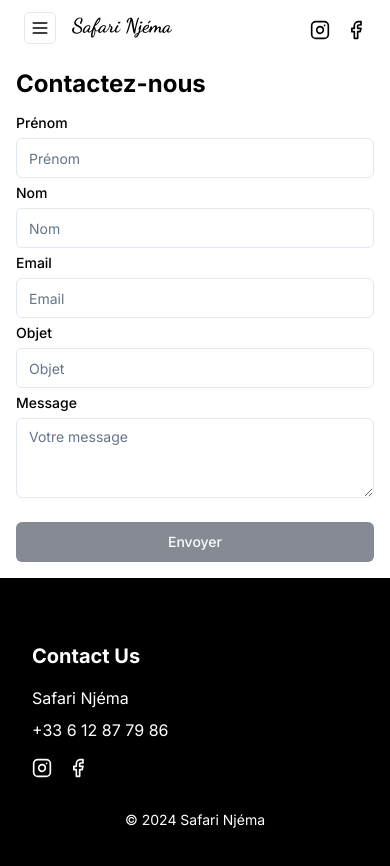
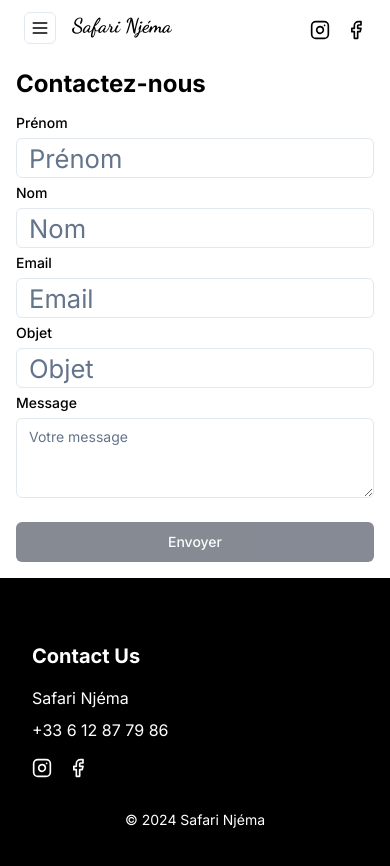
Before and after one commit to naovich/safari, a Next.js app: page /contact in a window 390 px wide. Shown: the top 866 px of the page. Built offline with nearby package versions, Linux system fonts and the light colour scheme; a web font is replaced by a local one.

Commit message:
input mobile 1.6rem

```diff
--- a/src/components/ui/input.tsx
+++ b/src/components/ui/input.tsx
@@ -1,6 +1,6 @@
-import * as React from "react"
+import * as React from "react";
 
-import { cn } from "@/lib/utils"
+import { cn } from "@/lib/utils";
 
 export interface InputProps
   extends React.InputHTMLAttributes<HTMLInputElement> {}
@@ -11,15 +11,15 @@
       <input
         type={type}
         className={cn(
-          "flex h-10 w-full rounded-md border border-input bg-background px-3 py-2 text-sm ring-offset-background file:border-0 file:bg-transparent file:text-sm file:font-medium placeholder:text-muted-foreground focus-visible:outline-none focus-visible:ring-2 focus-visible:ring-ring focus-visible:ring-offset-2 disabled:cursor-not-allowed disabled:opacity-50",
-          className
+          "flex h-10 w-full rounded-md border border-input bg-background px-3 py-2 text-[1.6rem] ring-offset-background file:border-0 file:bg-transparent file:text-sm file:font-medium placeholder:text-muted-foreground focus-visible:outline-none focus-visible:ring-2 focus-visible:ring-ring focus-visible:ring-offset-2 disabled:cursor-not-allowed disabled:opacity-50 lg:text-[1.2rem]",
+          className,
         )}
         ref={ref}
         {...props}
       />
-    )
-  }
-)
-Input.displayName = "Input"
+    );
+  },
+);
+Input.displayName = "Input";
 
-export { Input }
+export { Input };
```
Also changed, not shown: 1 other file (tests, documents, lock files or other folders).
